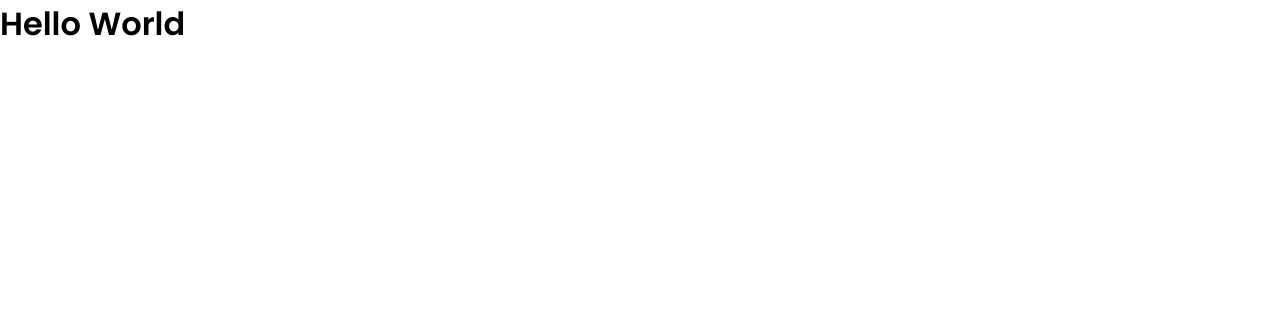
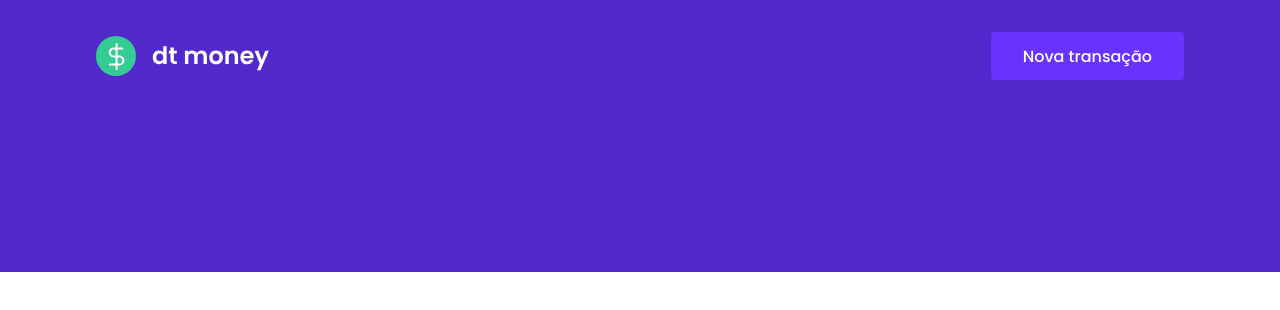
Before and after one commit to viniciusbls9/manager-balance, a React (Create React App) app: page / in a window 1280 px wide. Shown: the top 310 px of the page. Built offline with nearby package versions, Linux system fonts and the light colour scheme.

Commit message:
feat: create Header component

```diff
--- a/src/App.tsx
+++ b/src/App.tsx
@@ -1,10 +1,11 @@
+import { Header } from "./components/Header";
 import { GlobalStyle } from "./styles/global"
 
 export function App() {
   return (
-    <div className="App">
-      <h1>Hello World</h1>
+    <>
+      <Header />
       <GlobalStyle />
-    </div>
+    </>
   );
 }
--- /dev/null
+++ b/src/components/Header/index.tsx
@@ -0,0 +1,13 @@
+import logoImg from '../../assets/logo.svg'
+import * as Styled from './styles'
+
+export function Header() {
+  return (
+    <Styled.Container>
+      <Styled.Content>
+        <Styled.Logo src={logoImg} alt="dtmoney" />
+        <Styled.Button type="button">Nova transação</Styled.Button>
+      </Styled.Content>
+    </Styled.Container>
+  )
+}
--- /dev/null
+++ b/src/components/Header/styles.ts
@@ -0,0 +1,34 @@
+import styled from 'styled-components'
+
+export const Container = styled.header`
+  background: var(--blue);
+`;
+
+export const Content = styled.div`
+  max-width: 1120px;
+  margin: 0 auto;
+
+  padding: 2rem 1rem 12rem;
+  display: flex;
+  align-items: center;
+  justify-content: space-between;
+`;
+
+export const Logo = styled.img``;
+
+export const Button = styled.button`
+  font-size: 1rem;
+  color: var(--shape);
+  background: var(--blue-light);
+  border: 0;
+  padding: 0 2rem;
+  border-radius: 0.25rem;
+  height: 3rem;
+
+  transition: filter 0.2s;
+
+  &:hover {
+    filter: brightness(0.9);
+  }
+
+`;
```
Also changed, not shown: src/assets/logo.svg, 1 other file (tests, documents, lock files or other folders).
